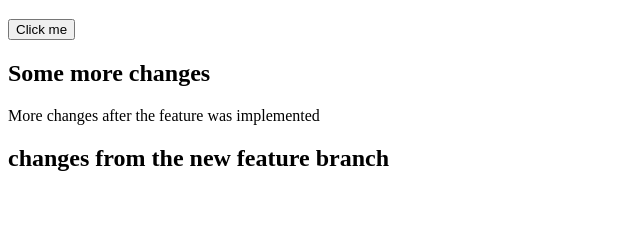
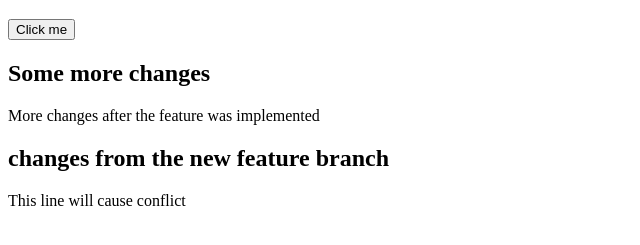
Before and after one commit to shradhasuman-bot/User-story-Assignment, a plain HTML site: page index.html in a window 1280 px wide. Shown: the part 61-306 px from the top of the page, without its empty margins (0-640 px from the left). Drawn offline with Linux system fonts and the light colour scheme.

Commit message:
change same place

```diff
--- a/index.html
+++ b/index.html
@@ -11,5 +11,6 @@
     <h2>Some more changes</h2>
     <p>More changes after the feature was implemented</p>
     <h2>changes from the new feature branch</h2>
+    <p>This line will cause conflict</p>
 </body>
 </html>
```
